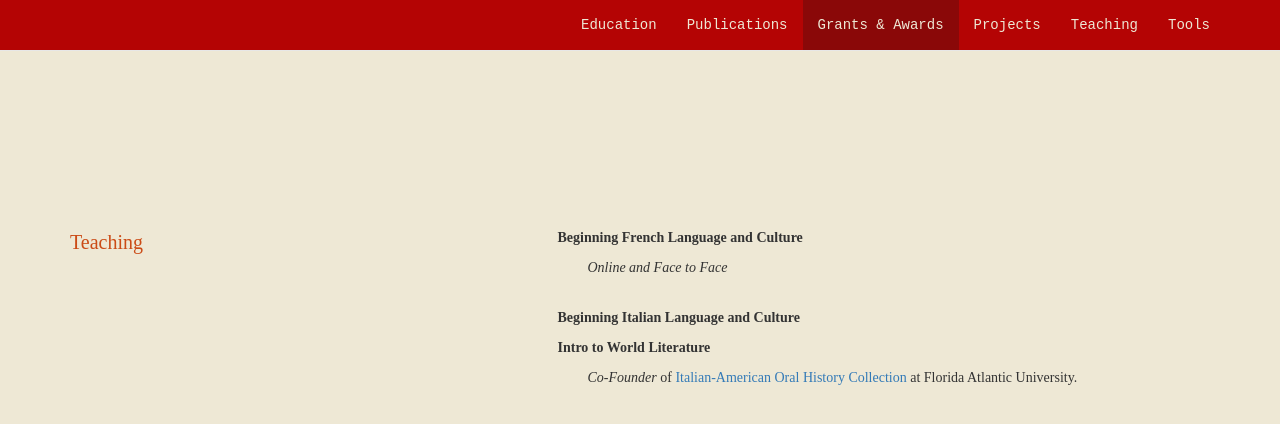
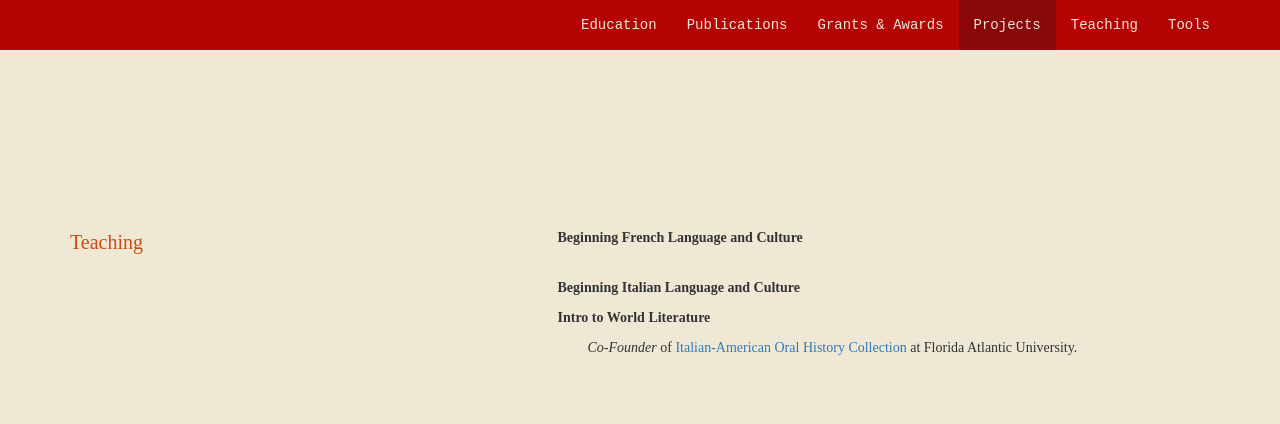
Before and after one commit to vivianapezzullo/nolauren.github.io, a Jekyll site: the page index.html, which Jekyll copies as it is, in a window 1280 px wide and 900 px high, scrolled down 4392 px. Shown: the top 424 px of the window. Built offline with Jekyll 4.4.1, drawn with Linux system fonts in a browser that asks for light colours; nearby versions of some CDN libraries.

Commit message:
Update index.html

```diff
--- a/index.html
+++ b/index.html
@@ -185,7 +185,7 @@
     </section>
 
     <!-- Projects -->
-    <section id="dh" class="odd-section">
+    <section id="projects" class="odd-section">
         <div class="container">
             <div class="row" style="margin-top:10px;">
                 <div class="col-sm-4" style="margin-bottom:50px;">
@@ -206,7 +206,7 @@
     </section>
 
           <!-- Teaching -->
-    <section id="dh" class="odd-section">
+    <section id="teaching" class="odd-section">
         <div class="container">
             <div class="row" style="margin-top:10px;">
                 <div class="col-sm-4" style="margin-bottom:50px;">
@@ -215,7 +215,7 @@
                 <div class="col-sm-1"></div>
                 <div class="col-sm-7">
                     <p class="text-left"><b>Beginning French Language and Culture</b></p>
-                    <p class="text-left" style="margin-bottom:30px; margin-left:30px;"> <i>Online and Face to Face</i></p>
+                    <p class="text-left" style="margin-bottom:30px; margin-left:30px;"></p>
                     <p class="text-left"><b>Beginning Italian Language and Culture</b></p>
                     <p class="text-left"><b>Intro to World Literature</b></p>
                     <p class="text-left" style="margin-bottom:30px; margin-left:30px;"> <i>Co-Founder</i> of <a href="https://fau.digital.flvc.org/islandora/object/fau:oralhistories/" target="_blank">Italian-American Oral History Collection</a> at Florida Atlantic University.</p>
```
